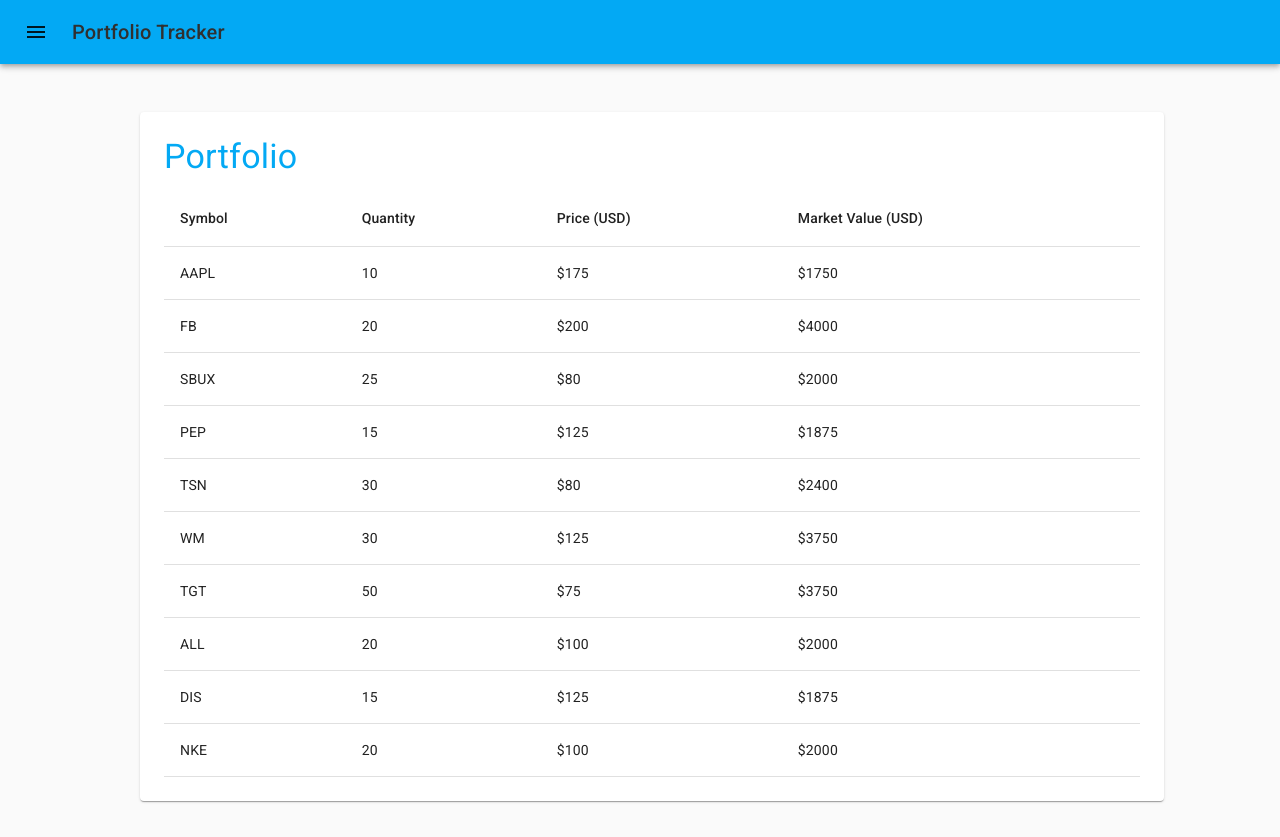
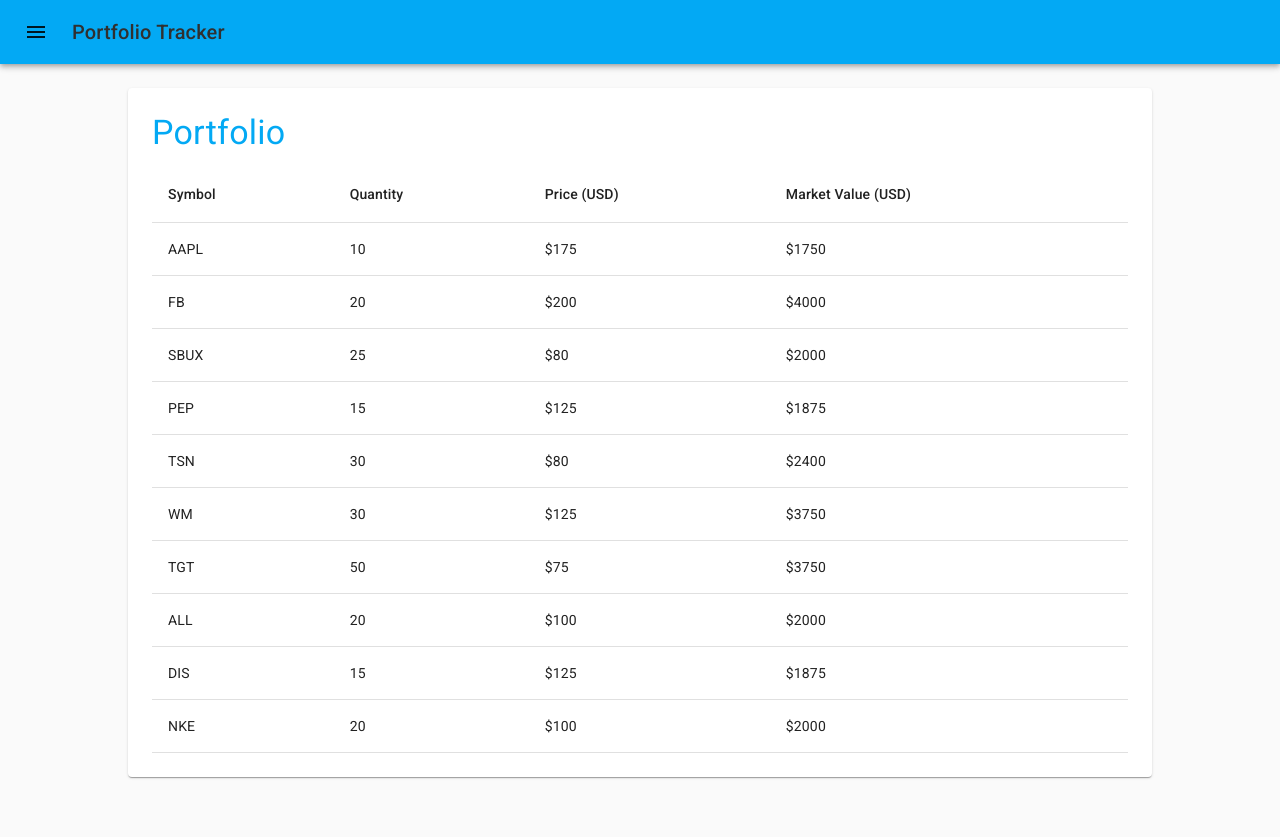
Before and after one commit to drod1000/portfolio-tracker-client, a React (Create React App) app: page / in a window 1280 px wide. After the commit the page ends 800 px from the top, so only its background shows below. Built offline with nearby package versions, Linux system fonts and the light colour scheme.

Commit message:
Removes unecessary styles

```diff
--- a/src/components/hoc/Layout/Layout.js
+++ b/src/components/hoc/Layout/Layout.js
@@ -1,17 +1,9 @@
 import React , { Component } from 'react';
 import PropTypes from 'prop-types';
 import Grid from '@material-ui/core/Grid';
-import { withStyles } from '@material-ui/styles';
 
 import Aux from '../Aux/Aux';
 import PortfolioTrackerAppBar from '../../Navigation/PortfolioTrackerAppBar/PortfolioTrackerAppBar';
-
-const styles = {
-  container: {
-    padding: 24,
-    margin: 12
-  }
-}
 
 class Layout extends Component {
 
@@ -20,7 +12,7 @@
     return (
       <Aux>
         <PortfolioTrackerAppBar></PortfolioTrackerAppBar>
-        <Grid className={classes.container} container justify = "center">
+        <Grid container justify="center">
           {this.props.children}
         </Grid>
       </Aux>
@@ -32,4 +24,4 @@
   classes: PropTypes.object.isRequired,
 }
 
-export default withStyles(styles)(Layout);
+export default Layout;
```
